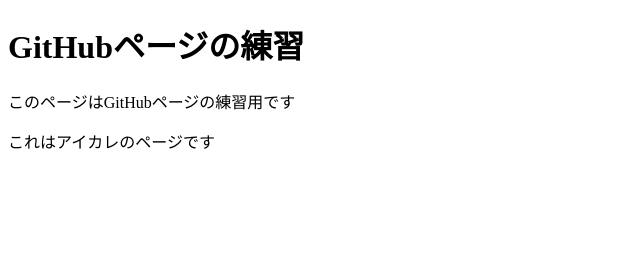
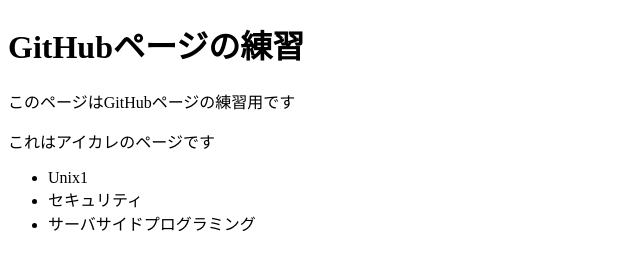
Before and after one commit to s18003/test-gh-pages, a plain HTML site: page index.html in a window 1280 px wide. Shown: the whole page, without its empty margins (0-640 px from the left). Drawn offline with Linux system fonts and the light colour scheme.

Commit message:
index.html

```diff
--- a/index.html
+++ b/index.html
@@ -8,5 +8,10 @@
 <h1>GitHubページの練習</h1>
 <p>このページはGitHubページの練習用です</p>
 <a herf="http://www.it-college.ac.jp" target="_blank">これはアイカレのページです</a>
+<ul>
+<li>Unix1</li>
+<li>セキュリティ</li>
+<li>サーバサイドプログラミング</li>
+</ul>
 </body>
 </html>
```
